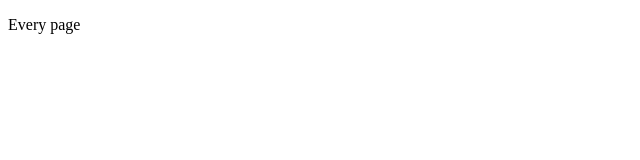
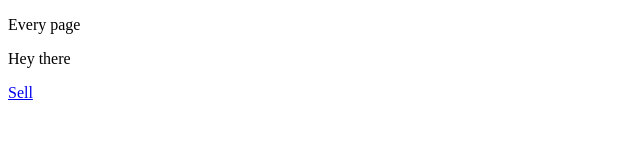
Before and after one commit to DrBrowntown/fits, a Next.js app in the folder frontend/: page / in a window 1280 px wide. Shown: the top 160 px of the page, without its empty margins (0-640 px from the left). Built offline with nearby package versions, Linux system fonts and the light colour scheme.

Commit message:
feat: Add component to render

```diff
--- a/frontend/pages/_app.js
+++ b/frontend/pages/_app.js
@@ -1,12 +1,14 @@
 import App, { Container } from "next/app";
+import { Component } from "react";
 
 class MyApp extends App {
   render() {
-    const { Compoenent } = this.props;
+    const { Component } = this.props;
 
     return (
       <Container>
         <p>Every page</p>
+        <Component />
       </Container>
     );
   }
```
